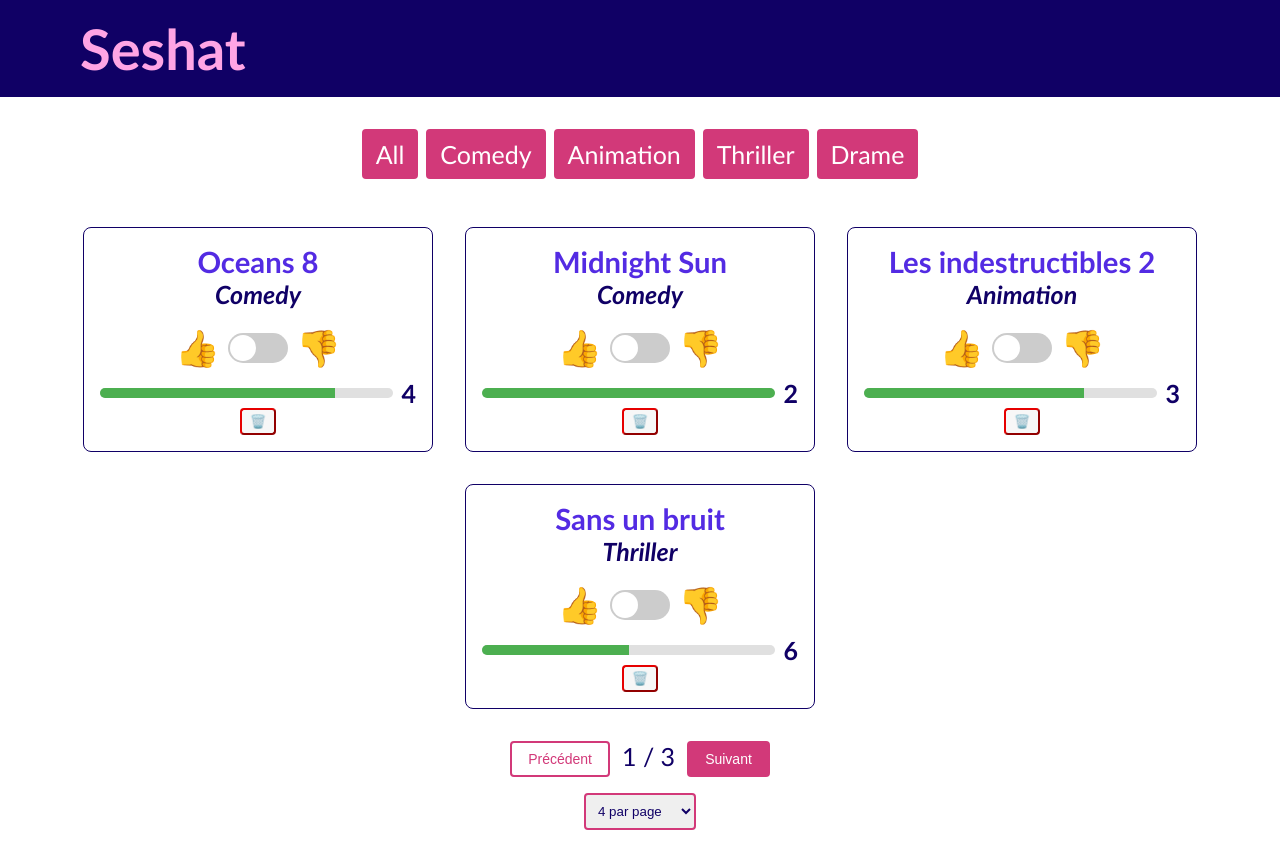
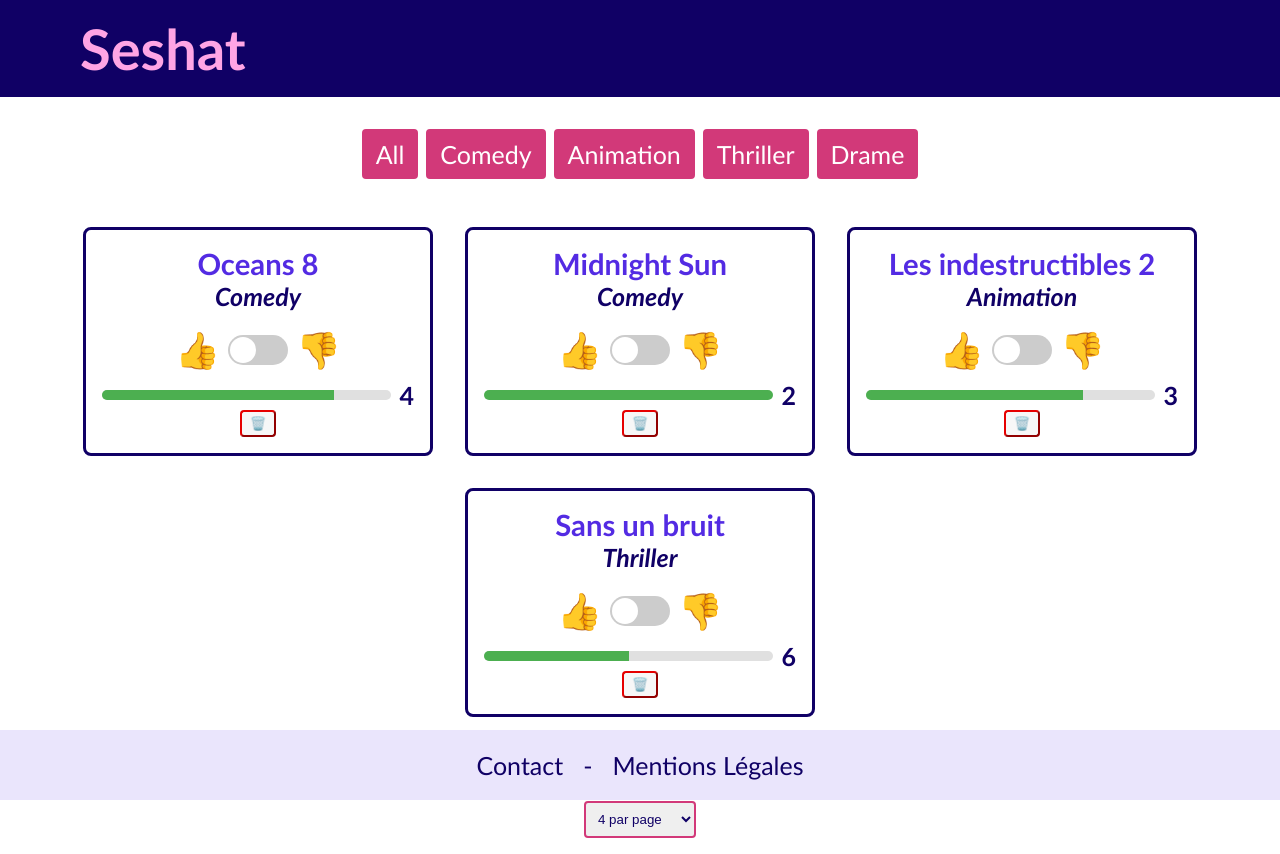
Before and after one commit to tatiana-sthl/video-listening, a React (Create React App) app: page / in a window 1280 px wide. Built offline with nearby package versions, Linux system fonts and the light colour scheme.

Commit message:
change details before last commit

```diff
--- a/src/App.tsx
+++ b/src/App.tsx
@@ -1,5 +1,6 @@
 import React from 'react';
 import MovieList from './components/MovieList';
+import Footer from './components/Footer';
 import './App.css';
 
 const App: React.FC = () => {
@@ -9,6 +10,7 @@
         <h1>Seshat</h1>
       </header>
       <MovieList />
+      <Footer />
     </div>
   );
 };
--- /dev/null
+++ b/src/components/Footer.tsx
@@ -0,0 +1,16 @@
+import React from 'react';
+import '../styles/Footer.css';
+
+const Footer: React.FC = () => {
+  return (
+    <footer className="app-footer">
+      <nav className="footer-menu">
+        <a href="#">Contact</a>
+        <span>-</span>
+        <a href="#">Mentions Légales</a>
+      </nav>
+    </footer>
+  );
+};
+
+export default Footer;
--- /dev/null
+++ b/src/styles/Footer.css
@@ -0,0 +1,27 @@
+.app-footer {
+    background-color: rgb(234, 229, 252);
+    padding: 20px 0;
+    color: #fff;
+    text-align: center;
+    position: relative;
+    width: 100%;
+    bottom: 0;
+    position: fixed;
+  }
+
+  .footer-menu {
+    display: flex;
+    justify-content: center;
+    align-items: center;
+  }
+
+  .footer-menu a {
+    color: #100065;
+    text-decoration: none;
+    margin: 0 10px;
+  }
+
+  .footer-menu span {
+    margin: 0 10px;
+    color: #100065;
+  }
--- a/src/styles/MovieCard.css
+++ b/src/styles/MovieCard.css
@@ -1,5 +1,5 @@
 .movie-card {
-  border: 1px solid rgb(16, 0, 102);
+  border: 3px solid rgb(16, 0, 102);
   border-radius: 8px;
   padding: 16px;
   margin: 16px;
--- a/src/styles/Pagination.css
+++ b/src/styles/Pagination.css
@@ -22,6 +22,12 @@
   font-size: 14px;
 }
 
+.pagination-button:hover {
+  color : rgb(210,57,121);
+  border: 2px solid rgb(210,57,121);
+  background-color: #ffffff;
+}
+
 .pagination-button:disabled {
   color : rgb(210,57,121);
   border: 2px solid rgb(210,57,121);
```
Also changed, not shown: 1 other file (tests, documents, lock files or other folders).
